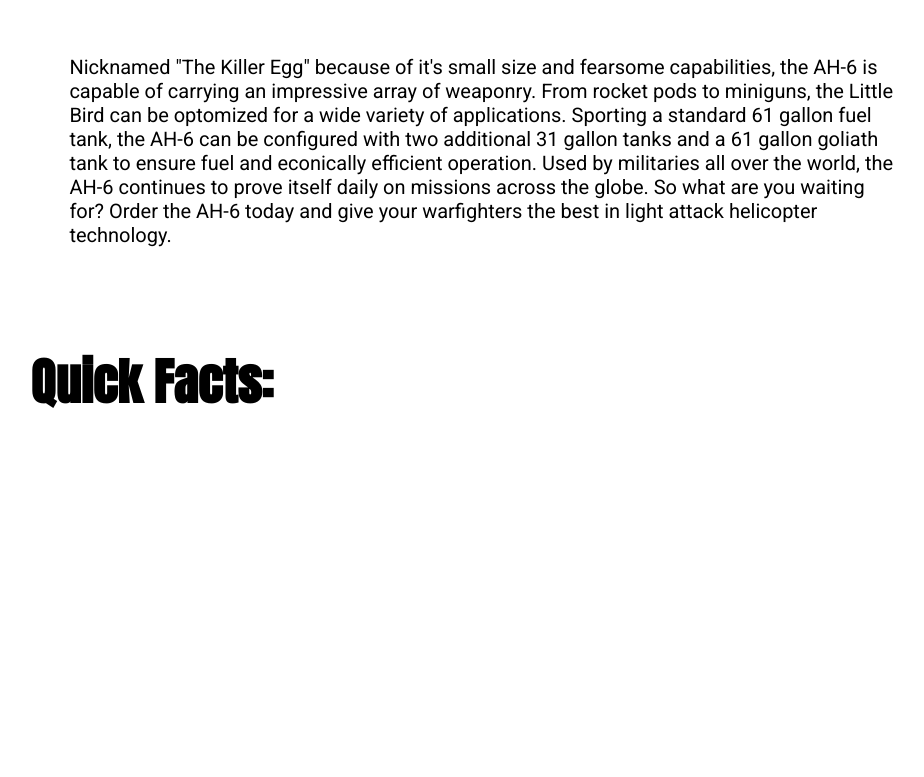
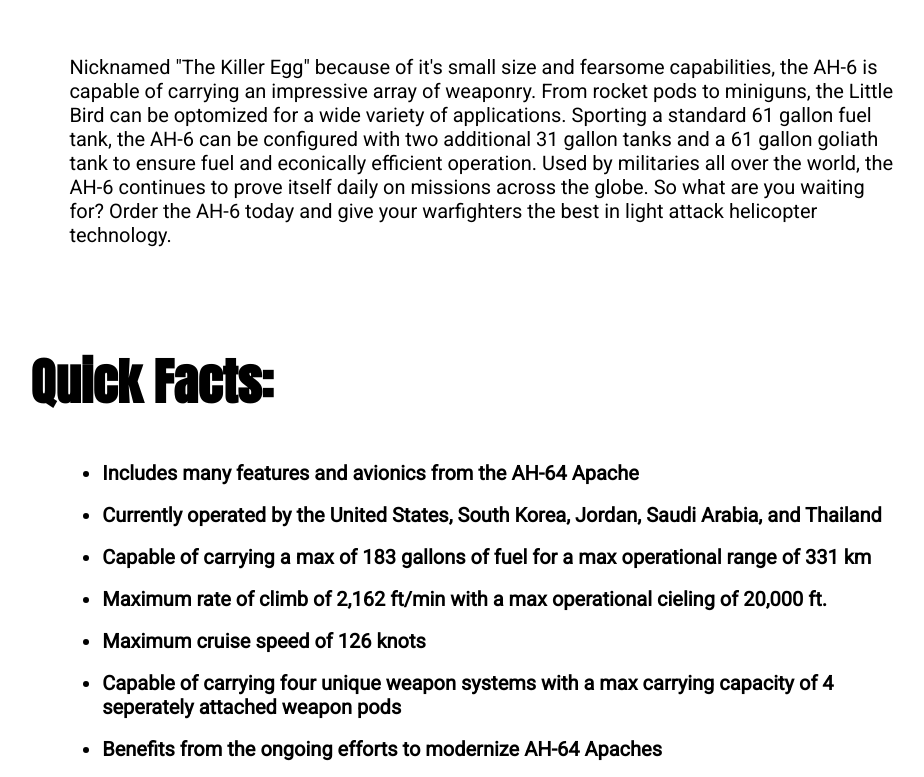
Before and after one commit to allforthe64/heli_page, a plain HTML site: page index.html in a window 1280 px wide. Shown: the part 1037-1814 px from the top of the page, without its empty margins (161-1085 px from the left). Before the commit the page ends 1498 px from the top, so only its background shows below. Drawn offline with Linux system fonts and the light colour scheme.

Commit message:
completed quick facts section

```diff
--- a/index.html
+++ b/index.html
@@ -57,6 +57,22 @@
             <br>
             <section id="section-facts">
                 <h1 class="reg-heading">Quick Facts:</h1>
+
+                <ul>
+                    <li class="list-text">Includes many features and avionics from the AH-64 Apache</li>
+                    <br>
+                    <li class="list-text">Currently operated by the United States, South Korea, Jordan, Saudi Arabia, and Thailand</li>
+                    <br>
+                    <li class="list-text">Capable of carrying a max of 183 gallons of fuel for a max operational range of 331 km</li>
+                    <br>
+                    <li class="list-text">Maximum rate of climb of 2,162 ft/min with a max operational cieling of 20,000 ft.</li>
+                    <br>
+                    <li class="list-text">Maximum cruise speed of 126 knots</li>
+                    <br>
+                    <li class="list-text">Capable of carrying four unique weapon systems with a max carrying capacity of 4 seperately attached weapon pods</li>
+                    <br>
+                    <li class="list-text">Benefits from the ongoing efforts to modernize AH-64 Apaches</li>
+                </ul>
             </section>
         </main>
     </body>
--- a/styles.css
+++ b/styles.css
@@ -70,3 +70,13 @@ html, body {
     font-size: 50px;
     margin-left: 15%;
 }
+
+.list-text {
+    font-family: "Roboto";
+    font-weight: 700;
+    font-size: 20px;
+    color: black;
+    text-align: left;
+    width: 65%;
+    margin-left: 18%;
+}
```
